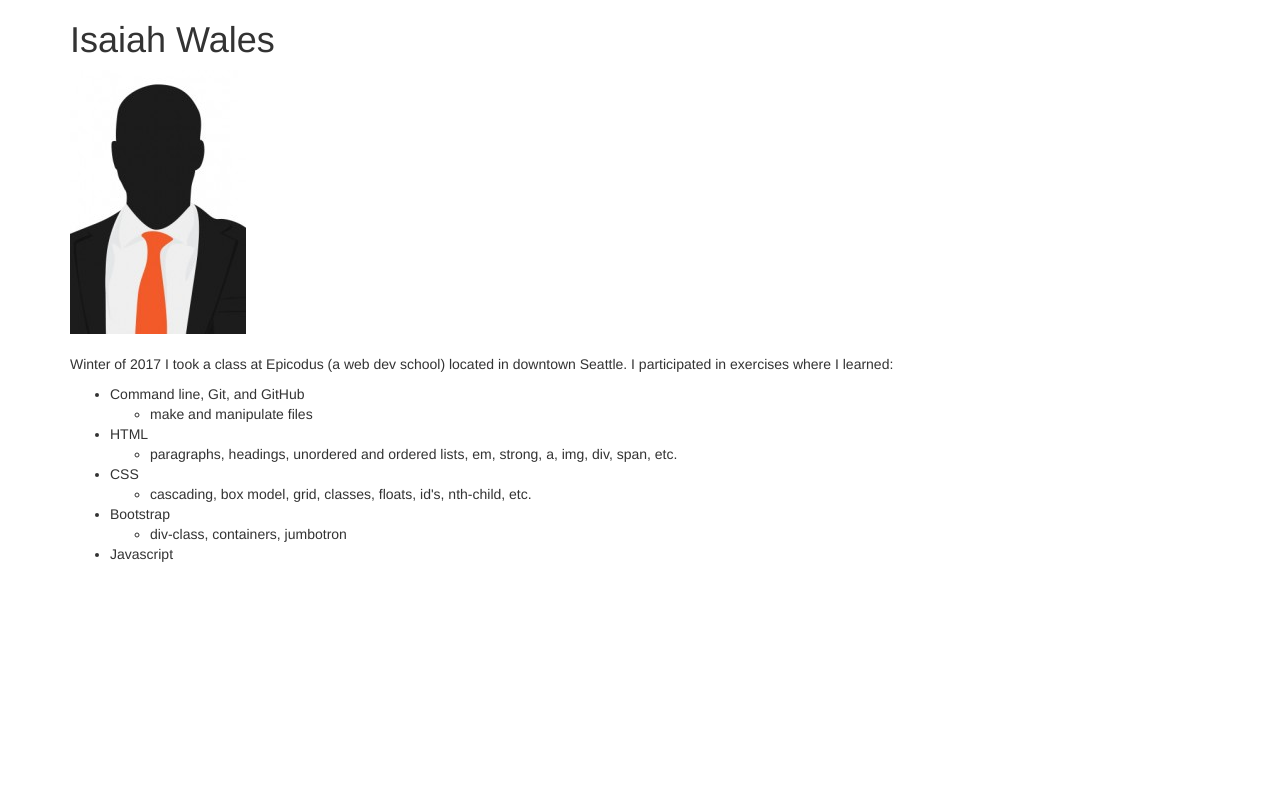
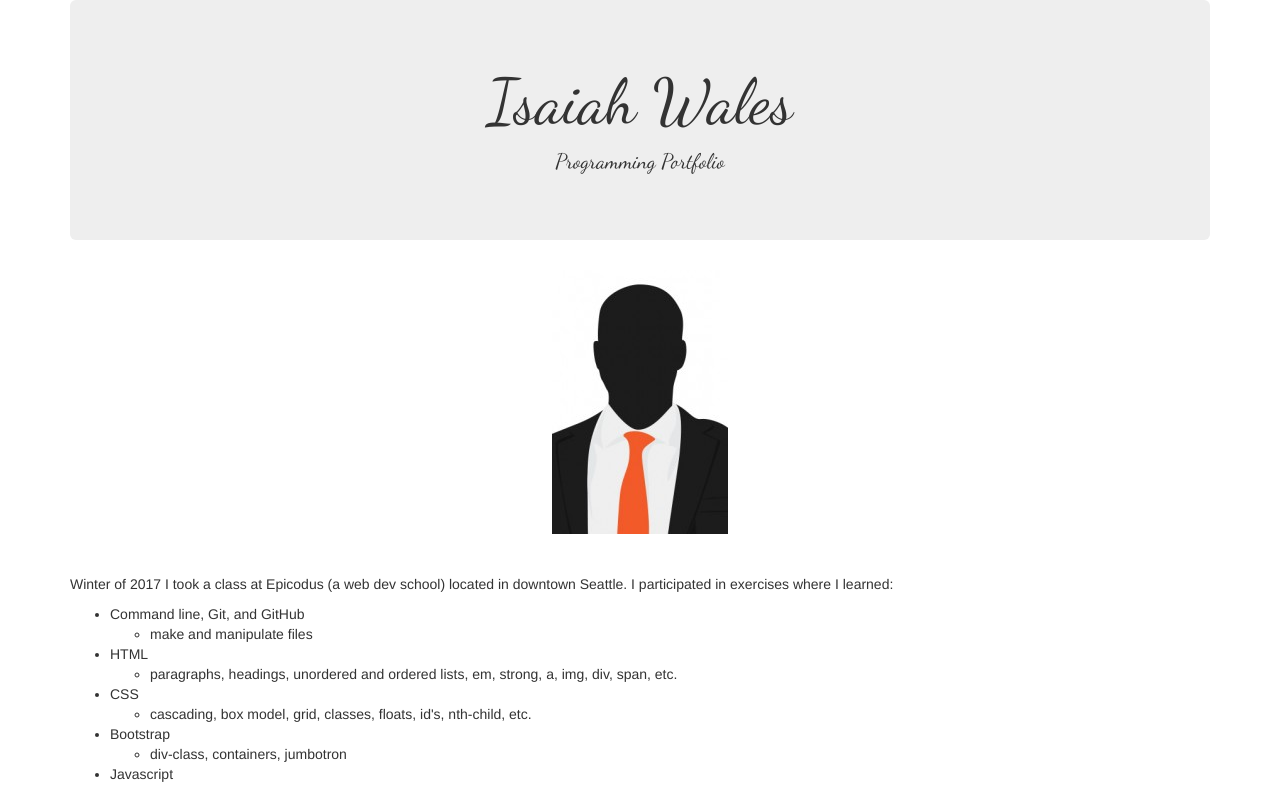
Before and after one commit to iWales/programming-portfolio-page, a plain HTML site: page index.html in a window 1280 px wide. Drawn offline with Linux system fonts and the light colour scheme.

Commit message:
Add files via upload

```diff
--- a/css/styles.css
+++ b/css/styles.css
@@ -0,0 +1,9 @@
+.nameheading {
+  text-align: center;
+  font-family: 'Dancing Script', cursive;
+}
+
+.nametext {
+  text-align: center;
+  font-family: 'Dancing Script', cursive;
+}
--- a/index.html
+++ b/index.html
@@ -4,12 +4,19 @@
      <link rel="stylesheet" type="text/css" href="css/bootstrap.css">
      <link rel="stylesheet" type="text/css" href="css/styles.css">
     <meta charset="utf-8">
+    <link href="https://fonts.googleapis.com/css?family=Dancing+Script" rel="stylesheet">
     <title>Wales Programming</title>
   </head>
   <body>
     <div class="container">
-      <h1>Isaiah Wales</h1>
-        <img src="imgs/suitedNbooted.jpg" alt="profile picture">
+      <div class="jumbotron jumbotron-fluid">
+        <div class="container">
+        <h1 class="display-3 nameheading">Isaiah Wales</h1>
+        <p class="lead nametext">Programming Portfolio</p>
+      </div>
+    </div>
+
+        <center><img src="imgs/suitedNbooted.jpg" alt="profile picture"></center>
         <br></br>
       <p>Winter of 2017 I took a class at  Epicodus (a web dev school) located in downtown Seattle. I participated in exercises where I learned:</p>
       <ul>
```
